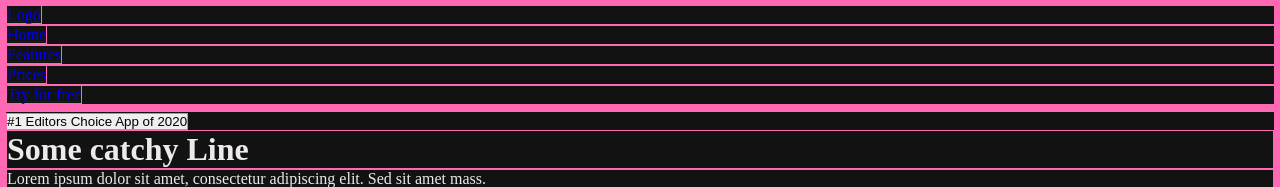
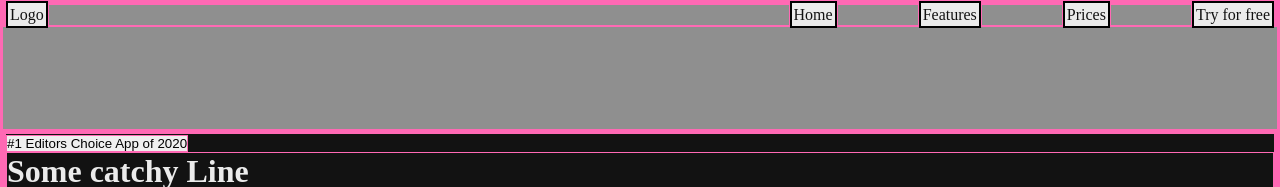
Before and after one commit to choefele/sd73-project0, a plain HTML site: page index.html in a window 1280 px wide. Shown: the top 187 px of the page. Drawn offline with Linux system fonts and the light colour scheme.

Commit message:
branch setup

```diff
--- a/index.html
+++ b/index.html
@@ -4,7 +4,7 @@
     <meta charset="UTF-8" />
     <meta name="viewport" content="width=device-width, initial-scale=1.0" />
     <title>Code Reconstruction of a Figma Design</title>
-    <link rel="stylesheet" href="style.css" />
+    <link rel="stylesheet" href="theme/style.css" />
   </head>
   <body>
     <header>
--- /dev/null
+++ b/theme/navBar.css
@@ -0,0 +1,34 @@
+
+
+header {
+  background-color: var(--navBg);
+  height: 10vw;
+}
+
+a {
+  color: var(--basicBitchBlack);
+  text-decoration: none;
+}
+
+a:hover {
+  color: orange;
+}
+
+#navBar > li > a {
+  color: var(--basicBitchBlack);
+  text-decoration: none;
+  border: 2px solid black;
+  padding: 3px 2px;
+  background-color: var(--basicBitchWhite);
+}
+#navBar {
+  list-style: none;
+  display: flex;
+  gap: 2rem 5rem;
+  height: 100%;
+  justify-content: flex-start;
+  background-color: var(--navBg);
+}
+#navBar > li:first-child {
+  margin-right: auto;
+}
--- a/style.css
+++ b/theme/style.css
@@ -1,9 +1,13 @@
+@import url("./navBar.css");
+
 * {
   box-sizing: border-box;
   margin: 0;
   padding: 0;
   border: 1px solid hotpink;
 }
+
+
 
 :root {
   --basicBitchBlack: rgba(18, 18, 18, 1);
```
